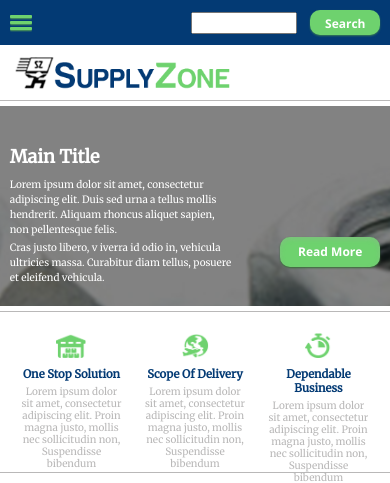
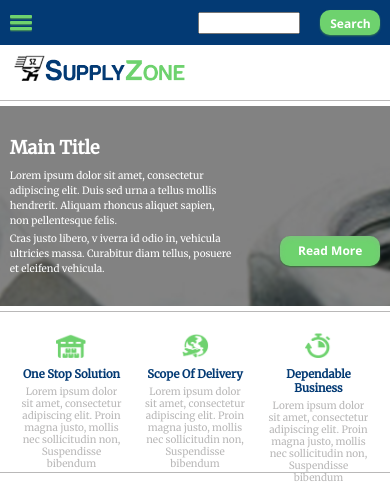
Before and after one commit to ketanbhatt/SZ, a PHP site: page /index.php in a window 390 px wide. Shown: the top 483 px of the page. Run offline with PHP 8.4, Linux system fonts and the light colour scheme; some libraries are stand-ins or nearby versions.

Commit message:
tweaks for last commit

```diff
--- a/styles/responsive.css
+++ b/styles/responsive.css
@@ -260,14 +260,6 @@
 }
 
 
-@media (max-width: 630px) {
-		.left{
-			float: left;
-			padding-right:4%;
-			padding-top: 20px;
-			}
-
-		}
 
 @media (max-width: 690px) {
 
@@ -323,11 +315,39 @@
 		}
 }
 
+@media (max-width: 630px) {
+		.left{
+			float: left;
+			padding-right:4%;
+			padding-top: 20px;
+			}
+
+		}
+
+
 @media(max-width: 590px){
 		.search-box{
 			width:35%;
 			margin-left: 35%;
 		}
+
+		.header-col-1{
+			height: 50px;
+		}
+
+		.logo{
+			height: 45px;
+			width: 250px;
+		}
+
+		.search-ham button {
+			width: 60px;
+			height: 25px;
+			font-size: 12px;
+			float: right;
+			padding-bottom: 7px;
+			}
+
 
 		.hero-col-1 h1{
 			font-size: 18px;
@@ -339,9 +359,14 @@
 			margin-top: 3px;
 		}
 
+
 		.hero{
 			height: 200px;
 			background-position: -100px -100px;
+		}
+
+		.hero-col-1{
+			padding-top: 30px;
 		}
 
 		.hero-col-2 button{
@@ -390,6 +415,10 @@
 			height: 100px;
 		}
 
+		.logo{
+
+		}
+
 	}
 
 	@media(max-width: 530px){
@@ -398,8 +427,9 @@
 			padding-right: 4.55555555%;
 			padding-top: 20px;
 	}
+}
 
-		@media(max-width: 480px){
+@media(max-width: 480px){
 			.left {
 			float: left;
 			padding-right: 5%;
```
